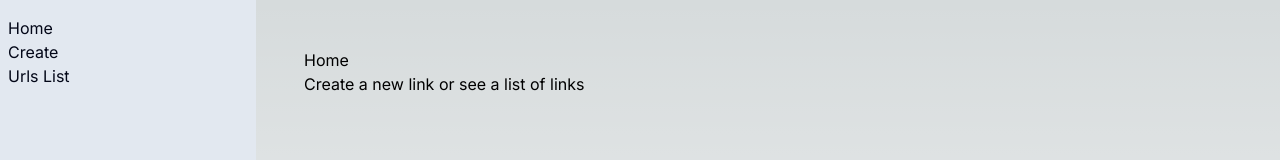
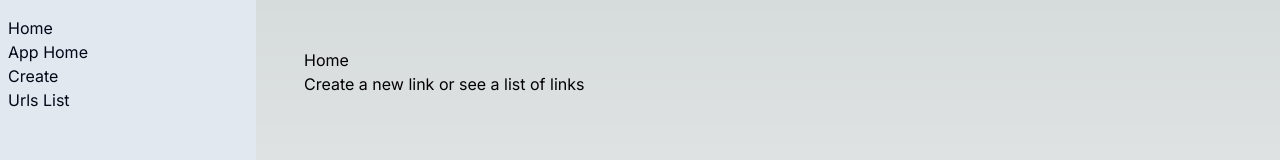
Before and after one commit to ema4hhh/url-shortener, a Next.js app: page /app in a window 1280 px wide. Shown: the top 160 px of the page. Built offline with nearby package versions, Linux system fonts and the light colour scheme.

Commit message:
added /app home in side nav

```diff
--- a/app/app/_ui/SideNav.tsx
+++ b/app/app/_ui/SideNav.tsx
@@ -4,6 +4,10 @@ const links = [
   {
     name: 'Home',
     href: '/'
+  },
+  {
+    name: 'App Home',
+    href: '/app'
   },
   {
     name: 'Create',
```
